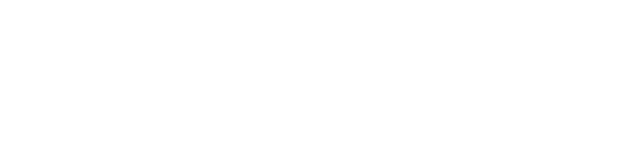
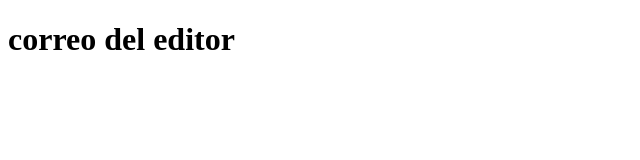
Before and after one commit to SstivenAlvarez/MDF, a plain HTML site: page index.html in a window 1280 px wide. Shown: the whole page, without its empty margins (0-640 px from the left). Drawn offline with Linux system fonts and the light colour scheme.

Commit message:
agrega archivo de contacto

```diff
--- a/index.html
+++ b/index.html
@@ -6,6 +6,7 @@
     <title>Sistema de registro</title>
 </head>
 <body>
+    <h1> correo del editor</h1>
 
 </body>
 </html>
```
